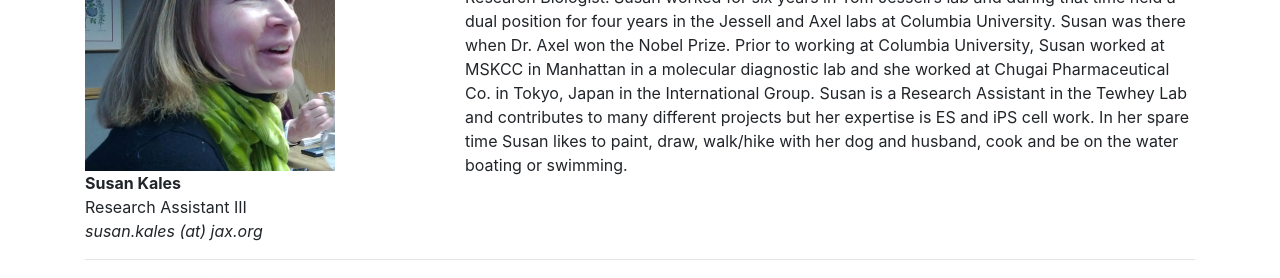
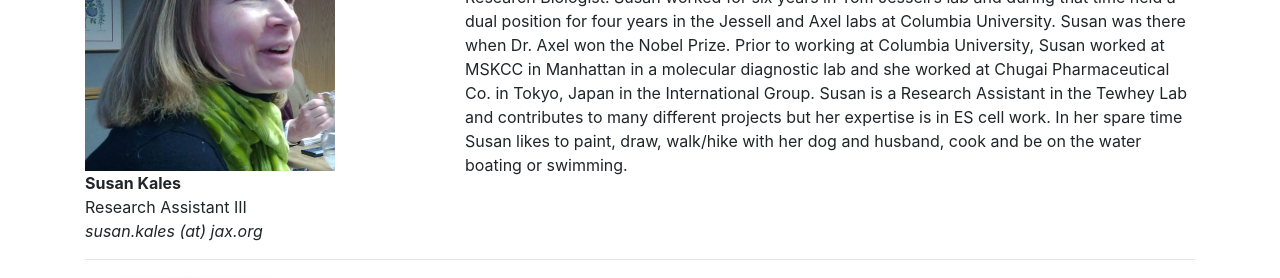
Before and after one commit to tewhey-lab/tewhey-lab.github.io, a Jekyll site: the page built from members/index.html, in a window 1280 px wide and 900 px high, scrolled down 2367 px. Shown: the part 321-599 px from the top of the window. Built offline with Jekyll 4.4.1, drawn with Linux system fonts in a browser that asks for light colours; nearby versions of some CDN libraries; comment, search, counter and statistics services are not loaded; some of the changed text lies outside the part shown.

Commit message:
Update members.yml

```diff
--- a/_data/members.yml
+++ b/_data/members.yml
@@ -30,7 +30,7 @@
   regulation, particularly cis-regulatory elements, while working with Dr. Thomas Williams studying the evolution of pigmenation patterns \
   in Drosophila. Following graduation John joined Dr. Victoria Meller’s lab at Wayne State University working as Lab Manager and \
   Research Assistant studying the impact of chromatin conformation on dosage compensation in fruit flies. As a PhD student John hopes \
-  to continue to probe the logic underyling CREs and how advancements in experimental methods can enahance this study. In his free time \
+  to continue to probe the logic underyling CREs and how advancements in experimental methods can enhance this study. In his free time \
   John enjoys making music, running, and playing tennis."
 
 - name: Rodrigo Castro
@@ -79,7 +79,7 @@
   Tom Jessell’s lab and during that time held a dual position for four years in the Jessell and Axel labs at Columbia University.  \
   Susan was there when Dr. Axel won the Nobel Prize. Prior to working at Columbia University, Susan worked at MSKCC in Manhattan \
   in a molecular diagnostic lab and she worked at Chugai Pharmaceutical Co. in Tokyo, Japan in the International Group. \
-  Susan is a Research Assistant in the Tewhey Lab and contributes to many different projects but her expertise is ES and iPS cell work.  \
+  Susan is a Research Assistant in the Tewhey Lab and contributes to many different projects but her expertise is in ES cell work.  \
   In her spare time Susan likes to paint, draw, walk/hike with her dog and husband, cook and be on the water boating or swimming."
 
 - name: Kousuke Mouri (KOH-skay)
```
